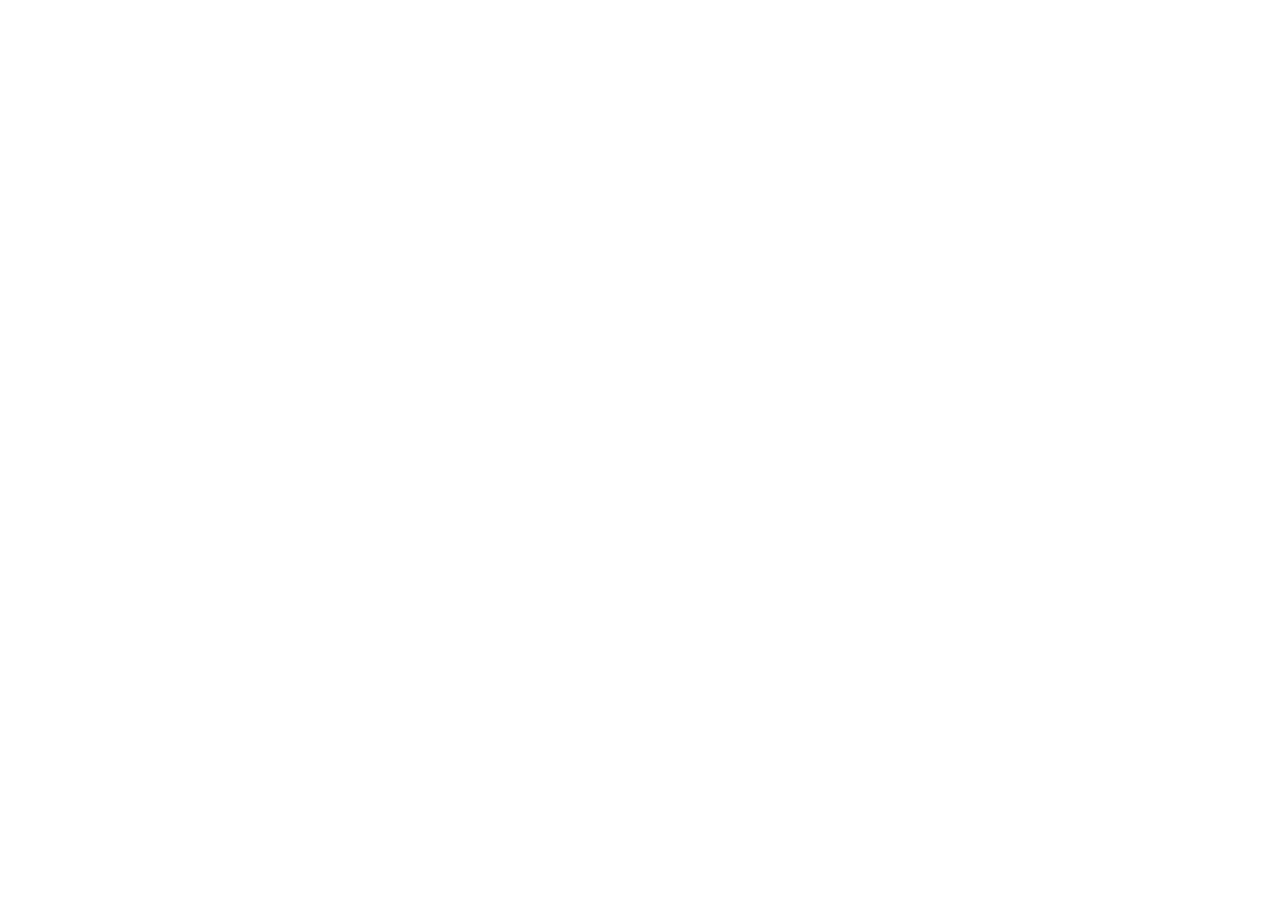
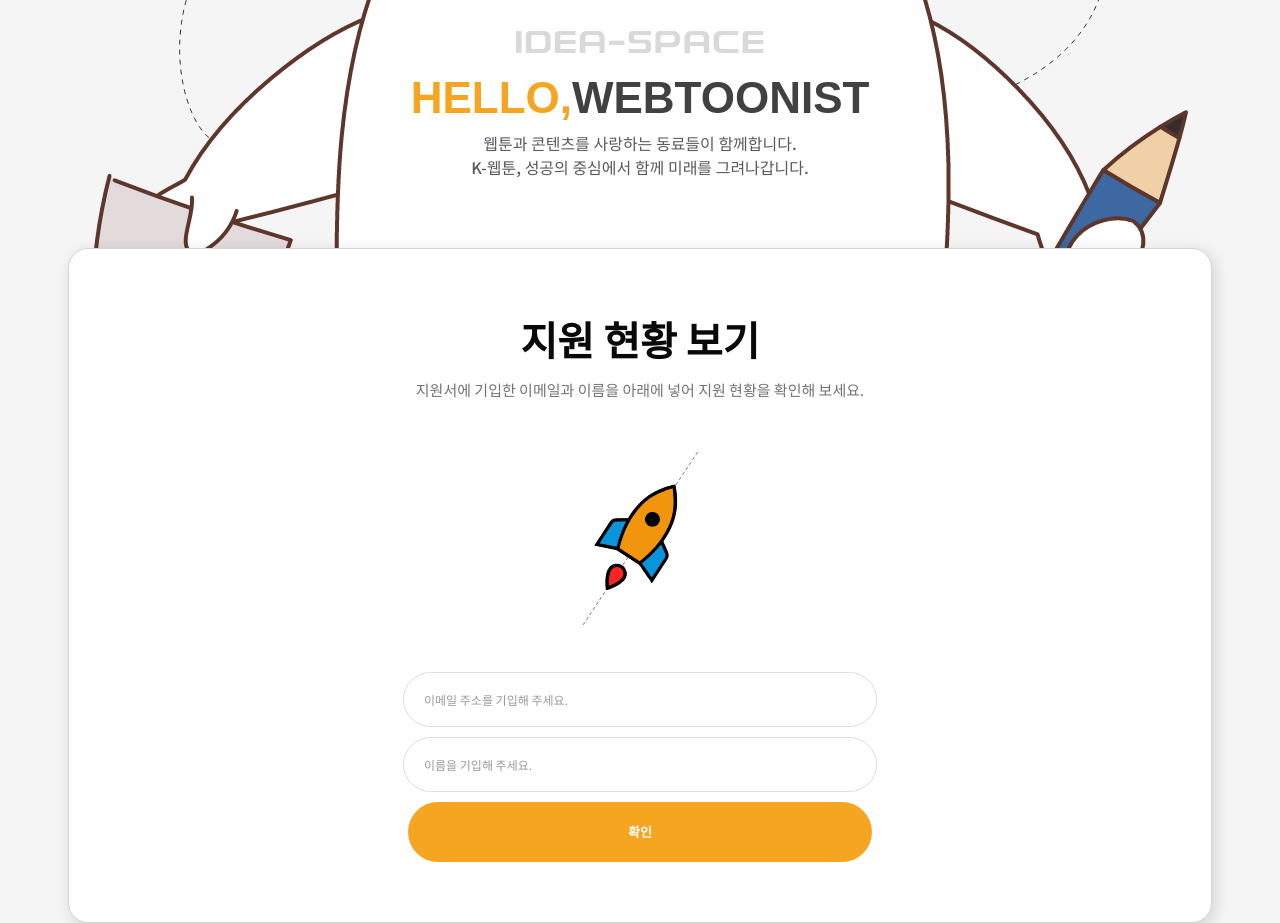
Before and after one commit to Parkminem/vietnam_employment_front, a Vue app: page /applytrendlogin in a window 1280 px wide. Shown: the part 400-1323 px from the top of the page. Before the commit the page ends 800 px from the top, so only its background shows below. Built offline with nearby package versions, Linux system fonts and the light colour scheme; a web font is replaced by a local one.

Commit message:
지원현황확인로그인 페이지 완료

```diff
--- a/src/App.vue
+++ b/src/App.vue
@@ -16,5 +16,3 @@
     <RouterView />
   </div>
 </template>
-
-<style scoped></style>
--- a/src/components/ApplyFieldPosition.vue
+++ b/src/components/ApplyFieldPosition.vue
@@ -1,6 +1,6 @@
 <script setup>
+import { useStore } from "vuex";
 import CategoryList from "./CategoryList.vue";
-import { useStore } from "vuex";
 const store = useStore();
 
 const data = [
@@ -11,6 +11,10 @@
     leftImg: "images/img/drawing01_storyboard.png",
     rightContent: "데생 콘티",
     rightImg: "images/img/drawing02_dessin.png",
+    contents: [
+      "그림콘티를 데생콘티로 제작하는 작업 입니다.",
+      "아이디어콘서트에서 제공한 그림 콘티를 데생 콘티로 작업을 할수 있는 작가를 찾습니다.",
+    ],
   },
   {
     index: 2,
@@ -19,6 +23,10 @@
     leftImg: "images/img/drawing02_dessin.png",
     rightContent: "선화",
     rightImg: "images/img/drawing03_line.png",
+    contents: [
+      "데생 콘티를 선화로 제작하는 작업입니다.",
+      "캐릭터의 매력을 살려 세밀하게 펜선으로 강약을 표현해 그려내는 파트입니다.",
+    ],
   },
   {
     index: 3,
@@ -27,6 +35,10 @@
     leftImg: "images/img/drawing03_line.png",
     rightContent: "채색 및 보정",
     rightImg: "images/img/drawing04_color.png",
+    contents: [
+      "선화위에 채색 하는 작업입니다.",
+      "라인아트 위에 채색을 입혀 웹툰을 생생하게 입혀내는 파트입니다.",
+    ],
   },
   {
     index: 4,
@@ -35,6 +47,10 @@
     leftImg: "images/img/drawing05_bg_before.png",
     rightContent: "배경 작업 및 보정",
     rightImg: "images/img/drawing06_bg_after.png",
+    contents: [
+      "웹툰의 배경을 제작하는 작업입니다.",
+      "표현이 제대로 되어 있지 않은 기본 배경을 작품의 분위기에 맞게 채색하고 연출하는 파트입니다.",
+    ],
   },
 ];
 </script>
@@ -47,7 +63,7 @@
           <CategoryList
             v-for="i in data"
             :index="i.index"
-            :active="[i.index == store.state.categoryIndex ? true : false]"
+            :active="i.index == store.state.categoryIndex ? true : false"
             :content="i.title"
           />
         </ul>
@@ -62,8 +78,8 @@
             <li>
               <div class="before_after_img">
                 <img
-                  :src="[data[store.state.categoryIndex - 1].leftImg]"
-                  :alt="[data[store.state.categoryIndex - 1].leftContent]"
+                  :src="data[store.state.categoryIndex - 1].leftImg"
+                  :alt="data[store.state.categoryIndex - 1].leftContent"
                 />
               </div>
               <div class="before_after_txt">
@@ -73,8 +89,8 @@
             <li>
               <div class="before_after_img active">
                 <img
-                  :src="[data[store.state.categoryIndex - 1].rightImg]"
-                  :alt="[data[store.state.categoryIndex - 1].rightContent]"
+                  :src="data[store.state.categoryIndex - 1].rightImg"
+                  :alt="data[store.state.categoryIndex - 1].rightContent"
                 />
               </div>
               <div class="before_after_txt active">데생 콘티</div>
@@ -83,9 +99,8 @@
         </div>
         <div class="position_detail_info">
           <p>
-            그림콘티를 데생콘티로 제작하는 작업 입니다.<br />
-            아이디어콘서트에서 제공한 그림 콘티를 데생 콘티로 작업을 할 수 있는
-            작가를 찾습니다.
+            {{ data[store.state.categoryIndex - 1].contents[0] }}<br />
+            {{ data[store.state.categoryIndex - 1].contents[1] }}
           </p>
         </div>
       </div>
--- a/src/components/BottomBtn.vue
+++ b/src/components/BottomBtn.vue
@@ -6,7 +6,7 @@
 });
 </script>
 <template>
-  <router-link :to="route" :class="[`btn_basic ${color}`]">{{
+  <router-link :to="route" :class="`btn_basic ${color}`">{{
     content
   }}</router-link>
 </template>
--- a/src/components/CategoryList.vue
+++ b/src/components/CategoryList.vue
@@ -3,7 +3,7 @@
 import { changeCategoryIndex } from "../store";
 const store = useStore();
 const props = defineProps({
-  active: Object,
+  active: Boolean,
   content: String,
   index: Number,
 });
@@ -12,7 +12,7 @@
 };
 </script>
 <template>
-  <li @click="changeCategory" :class="[props.active[0] && 'active']">
+  <li @click="changeCategory" :class="props.active && 'active'">
     <a>{{ props.content }}</a>
   </li>
 </template>
--- a/src/components/PageNav.vue
+++ b/src/components/PageNav.vue
@@ -6,8 +6,7 @@
 });
 </script>
 <template>
-  <li ref="" :class="[props.color]">
+  <li ref="" :class="props.color">
     <router-link :to="route">{{ props.content }}</router-link>
   </li>
 </template>
-<style scoped></style>
--- a/src/components/ProcessList.vue
+++ b/src/components/ProcessList.vue
@@ -1,19 +1,19 @@
 <script setup>
 defineProps({
+  index: Number,
   processImgSrc: String,
   processImgAlt: String,
   iconImgSrc: String,
-  index: Number,
   content: String,
 });
 </script>
 <template>
   <li>
     <div class="process_img">
-      <img :src="[processImgSrc]" :alt="[processImgAlt]" />
+      <img :src="processImgSrc" :alt="processImgAlt" />
     </div>
     <div class="icon_run_img">
-      <img :src="[iconImgSrc]" alt="아콘이 사진" />
+      <img :src="iconImgSrc" alt="아콘이 사진" />
     </div>
     <span>{{ index }}. {{ content }}</span>
   </li>
--- a/src/components/TopTitWrap.vue
+++ b/src/components/TopTitWrap.vue
@@ -10,4 +10,3 @@
     <p class="sub_txt" v-html="content"></p>
   </div>
 </template>
-<style></style>
--- a/src/router/index.js
+++ b/src/router/index.js
@@ -3,6 +3,7 @@
 import ApplyField from "../views/ApplyField.vue";
 import QnA from "../views/QnA.vue";
 import ApplyComplete from "../views/ApplyComplete.vue";
+import ApplyTrendLogin from "../views/ApplyTrendLogin.vue";
 
 const router = createRouter({
   history: createWebHistory(),
@@ -24,6 +25,10 @@
       component: ApplyComplete,
     },
     {
+      path: "/applytrendlogin",
+      component: ApplyTrendLogin,
+    },
+    {
       path: "/:pathMatch(.*)*",
       component: Main,
     },
--- a/src/store/index.js
+++ b/src/store/index.js
@@ -1,6 +1,6 @@
 import { createStore } from "vuex";
+
 export const changeCategoryIndex = "changeCategoryIndex";
-
 const store = createStore({
   state() {
     return {
--- a/src/views/ApplyField.vue
+++ b/src/views/ApplyField.vue
@@ -24,31 +24,31 @@
           <div class="process_box">
             <ul>
               <ProcessList
+                :index="1"
                 process-img-src="images/img/process01.png"
                 process-img-alt="작업공정 첫번째 사진"
                 icon-img-src="images/img/acon_face.png"
-                :index="1"
                 content="그림 콘티 (제공)"
               />
               <ProcessList
+                :index="2"
                 process-img-src="images/img/process02.png"
                 process-img-alt="작업공정 두번째 사진"
                 icon-img-src="images/img/acon_left.png"
-                :index="2"
                 content="데생 콘티"
               />
               <ProcessList
+                :index="3"
                 process-img-src="images/img/process03.png"
                 process-img-alt="작업공정 세번째 사진"
                 icon-img-src="images/img/acon_walk.png"
-                :index="3"
                 content="선화"
               />
               <ProcessList
+                :index="4"
                 process-img-src="images/img/process04.png"
                 process-img-alt="작업공정 네번째 사진"
                 icon-img-src="images/img/acon_final.png"
-                :index="4"
                 content="채색 및 보정"
               />
             </ul>
@@ -66,9 +66,8 @@
           <h3>모집중인 포지션</h3>
           <p>데생콘티와 선화 채색및 보정이 가능한 자는 지원해 주세요.</p>
         </div>
-        <ApplyFieldPosition :index="1" />
+        <ApplyFieldPosition />
       </div>
     </div>
   </div>
 </template>
-<style scoped></style>
--- /dev/null
+++ b/src/views/ApplyTrendLogin.vue
@@ -0,0 +1,57 @@
+<script setup>
+import { ref } from "vue";
+import HeaderWrap from "../components/HeaderWrap.vue";
+import TopTitWrap from "../components/TopTitWrap.vue";
+import BottomBtn from "../components/BottomBtn.vue";
+const email = ref();
+const name = ref();
+const inputChange = (e) => {
+  switch (e.target.type) {
+    case "email":
+      email.value = e.target.value;
+      break;
+    case "text":
+      name.value = e.target.value;
+      break;
+  }
+};
+</script>
+<template>
+  <HeaderWrap />
+  <div class="sub_cont_wrap">
+    <TopTitWrap
+      title="지원 현황 보기"
+      content="지원서에 기입한 이메일과 이름을 아래에 넣어 지원 현황을 확인해 보세요."
+    />
+    <div class="sub_cont_area">
+      <div className="img_deco_wrap">
+        <img src="images/img/icon_line_rocket.png" alt="로켓" />
+      </div>
+      <form onSubmit="{userAuthenticate}">
+        <div className="login_wrap">
+          <input
+            type="email"
+            placeholder="이메일 주소를 기입해 주세요."
+            @input="inputChange"
+            className="id_area"
+            required
+          />
+          <input
+            type="text"
+            placeholder="이름을 기입해 주세요."
+            className="password_area"
+            @input="inputChange"
+            required
+          />
+          <div className="btn_wrap">
+            <BottomBtn
+              route="/applycomplete"
+              color="btn_color_bg"
+              content="확인"
+            />
+          </div>
+        </div>
+      </form>
+    </div>
+  </div>
+</template>
```
